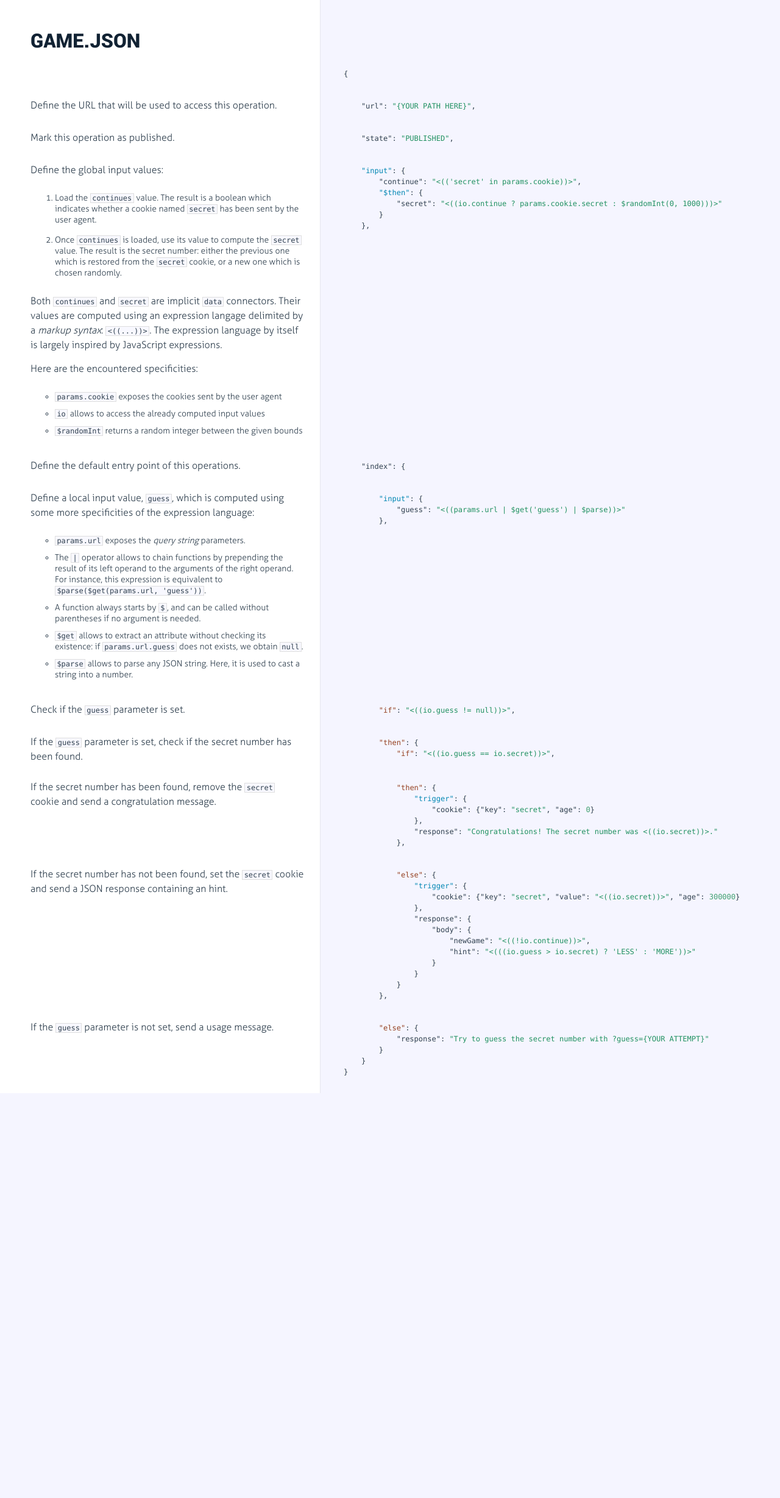
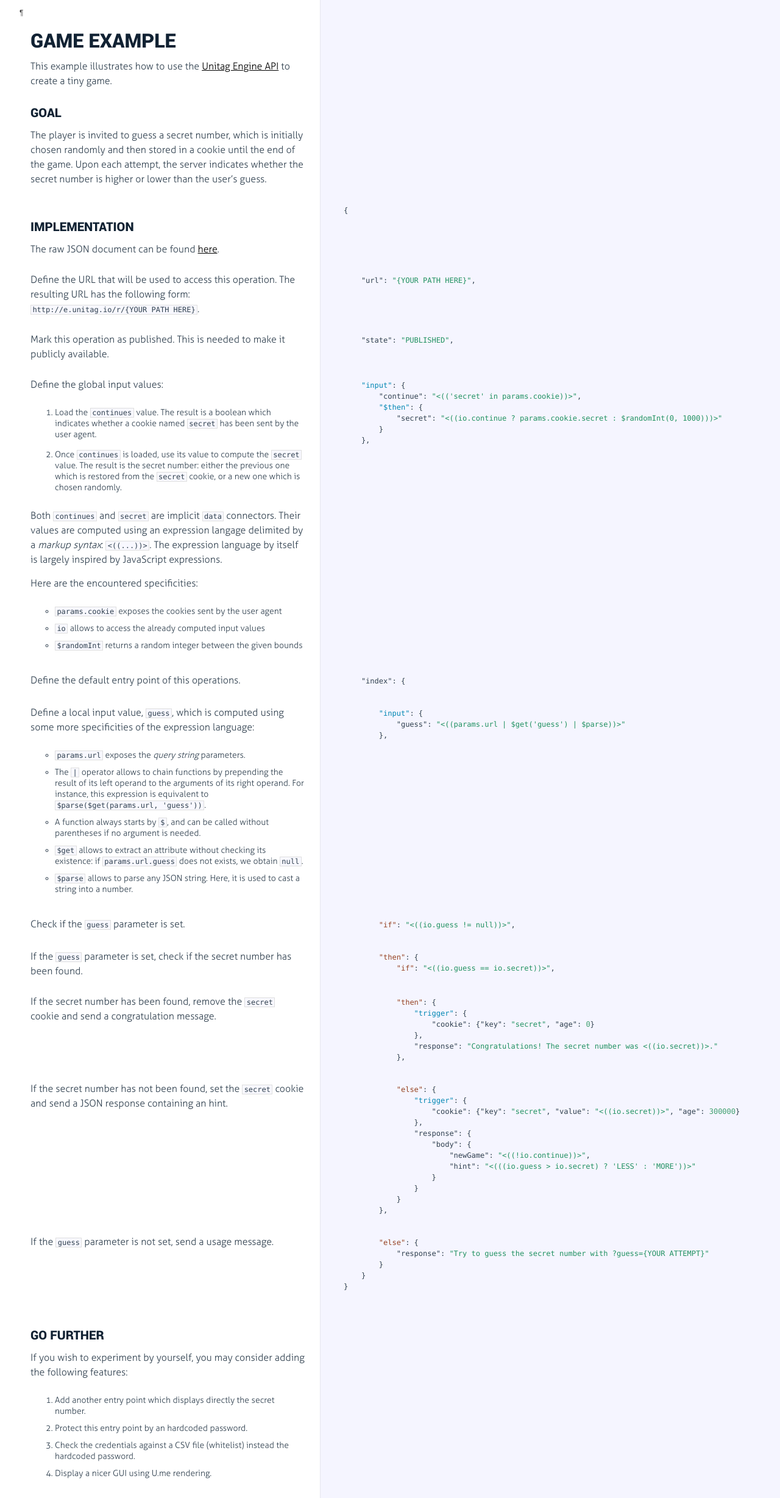
Before and after one commit to unitag/Engine-API, a plain HTML site: page examples/game.html in a window 1280 px wide. Shown: the whole page at 61% size. Before the commit the page ends 1793 px from the top, so only its background shows below. Drawn offline with Linux system fonts and the light colour scheme.

Commit message:
Updated the game example

```diff
--- a/examples/game.html
+++ b/examples/game.html
@@ -2,7 +2,7 @@
 
 <html>
 <head>
-  <title>game.json</title>
+  <title>Game example</title>
   <meta http-equiv="content-type" content="text/html; charset=UTF-8">
   <meta name="viewport" content="width=device-width, target-densitydpi=160dpi, initial-scale=1.0; maximum-scale=1.0; user-scalable=0;">
   <link rel="stylesheet" media="all" href="docco.css" />
@@ -13,12 +13,6 @@
 
     <ul class="sections">
 
-          <li id="title">
-              <div class="annotation">
-                  <h1>game.json</h1>
-              </div>
-          </li>
-
 
 
         <li id="section-1">
@@ -27,10 +21,13 @@
               <div class="pilwrap ">
                 <a class="pilcrow" href="#section-1">&#182;</a>
               </div>
+              <h1 id="game-example">Game example</h1>
+<p>This example illustrates how to use the <a href="http://unitag.github.io/Engine-API/api">Unitag Engine API</a> to create a tiny game.</p>
+<h2 id="goal">Goal</h2>
+<p>The player is invited to guess a secret number, which is initially chosen randomly and then stored in a cookie until the end of the game.
+Upon each attempt, the server indicates whether the secret number is higher or lower than the user’s guess.</p>
 
             </div>
-
-            <div class="content"><div class='highlight'><pre>{</pre></div></div>
 
         </li>
 
@@ -41,11 +38,12 @@
               <div class="pilwrap ">
                 <a class="pilcrow" href="#section-2">&#182;</a>
               </div>
-              <p>Define the URL that will be used to access this operation.</p>
+              <h2 id="implementation">Implementation</h2>
+<p>The raw JSON document can be found <a href="http://unitag.github.io/Engine-API/examples/game.json">here</a>.</p>
 
             </div>
 
-            <div class="content"><div class='highlight'><pre>    "url": <span class="hljs-string">"{YOUR PATH HERE}"</span>,</pre></div></div>
+            <div class="content"><div class='highlight'><pre>{</pre></div></div>
 
         </li>
 
@@ -56,11 +54,12 @@
               <div class="pilwrap ">
                 <a class="pilcrow" href="#section-3">&#182;</a>
               </div>
-              <p>Mark this operation as published.</p>
+              <p>Define the URL that will be used to access this operation.
+The resulting URL has the following form: <code>http://e.unitag.io/r/{YOUR PATH HERE}</code>.</p>
 
             </div>
 
-            <div class="content"><div class='highlight'><pre>    "state": <span class="hljs-string">"PUBLISHED"</span>,</pre></div></div>
+            <div class="content"><div class='highlight'><pre>    "url": <span class="hljs-string">"{YOUR PATH HERE}"</span>,</pre></div></div>
 
         </li>
 
@@ -70,6 +69,22 @@
 
               <div class="pilwrap ">
                 <a class="pilcrow" href="#section-4">&#182;</a>
+              </div>
+              <p>Mark this operation as published.
+This is needed to make it publicly available.</p>
+
+            </div>
+
+            <div class="content"><div class='highlight'><pre>    "state": <span class="hljs-string">"PUBLISHED"</span>,</pre></div></div>
+
+        </li>
+
+
+        <li id="section-5">
+            <div class="annotation">
+
+              <div class="pilwrap ">
+                <a class="pilcrow" href="#section-5">&#182;</a>
               </div>
               <p>Define the global input values:</p>
 <ol>
@@ -101,11 +116,11 @@ The expression language by itself is largely inspired by JavaScript expressions.
         </li>
 
 
-        <li id="section-5">
+        <li id="section-6">
             <div class="annotation">
 
               <div class="pilwrap ">
-                <a class="pilcrow" href="#section-5">&#182;</a>
+                <a class="pilcrow" href="#section-6">&#182;</a>
               </div>
               <p>Define the default entry point of this operations.</p>
 
@@ -116,16 +131,16 @@ The expression language by itself is largely inspired by JavaScript expressions.
         </li>
 
 
-        <li id="section-6">
+        <li id="section-7">
             <div class="annotation">
 
               <div class="pilwrap ">
-                <a class="pilcrow" href="#section-6">&#182;</a>
+                <a class="pilcrow" href="#section-7">&#182;</a>
               </div>
               <p>Define a local input value, <code>guess</code>, which is computed using some more specificities of the expression language:</p>
 <ul>
 <li><code>params.url</code> exposes the <em>query string</em> parameters.</li>
-<li>The <code>|</code> operator allows to chain functions by prepending the result of its left operand to the arguments of the right operand.
+<li>The <code>|</code> operator allows to chain functions by prepending the result of its left operand to the arguments of its right operand.
 For instance, this expression is equivalent to <code>$parse($get(params.url, &#39;guess&#39;))</code>.</li>
 <li>A function always starts by <code>$</code>, and can be called without parentheses if no argument is needed.</li>
 <li><code>$get</code> allows to extract an attribute without checking its existence: if <code>params.url.guess</code> does not exists, we obtain <code>null</code>.</li>
@@ -141,11 +156,11 @@ For instance, this expression is equivalent to <code>$parse($get(params.url, &#3
         </li>
 
 
-        <li id="section-7">
+        <li id="section-8">
             <div class="annotation">
 
               <div class="pilwrap ">
-                <a class="pilcrow" href="#section-7">&#182;</a>
+                <a class="pilcrow" href="#section-8">&#182;</a>
               </div>
               <p>Check if the <code>guess</code> parameter is set.</p>
 
@@ -156,11 +171,11 @@ For instance, this expression is equivalent to <code>$parse($get(params.url, &#3
         </li>
 
 
-        <li id="section-8">
+        <li id="section-9">
             <div class="annotation">
 
               <div class="pilwrap ">
-                <a class="pilcrow" href="#section-8">&#182;</a>
+                <a class="pilcrow" href="#section-9">&#182;</a>
               </div>
               <p>If the <code>guess</code> parameter is set, check if the secret number has been found.</p>
 
@@ -172,11 +187,11 @@ For instance, this expression is equivalent to <code>$parse($get(params.url, &#3
         </li>
 
 
-        <li id="section-9">
+        <li id="section-10">
             <div class="annotation">
 
               <div class="pilwrap ">
-                <a class="pilcrow" href="#section-9">&#182;</a>
+                <a class="pilcrow" href="#section-10">&#182;</a>
               </div>
               <p>If the secret number has been found, remove the <code>secret</code> cookie and send a congratulation message.</p>
 
@@ -192,11 +207,11 @@ For instance, this expression is equivalent to <code>$parse($get(params.url, &#3
         </li>
 
 
-        <li id="section-10">
+        <li id="section-11">
             <div class="annotation">
 
               <div class="pilwrap ">
-                <a class="pilcrow" href="#section-10">&#182;</a>
+                <a class="pilcrow" href="#section-11">&#182;</a>
               </div>
               <p>If the secret number has not been found, set the <code>secret</code> cookie and send a JSON response containing an hint.</p>
 
@@ -218,11 +233,11 @@ For instance, this expression is equivalent to <code>$parse($get(params.url, &#3
         </li>
 
 
-        <li id="section-11">
+        <li id="section-12">
             <div class="annotation">
 
               <div class="pilwrap ">
-                <a class="pilcrow" href="#section-11">&#182;</a>
+                <a class="pilcrow" href="#section-12">&#182;</a>
               </div>
               <p>If the <code>guess</code> parameter is not set, send a usage message.</p>
 
@@ -236,6 +251,26 @@ For instance, this expression is equivalent to <code>$parse($get(params.url, &#3
 
         </li>
 
+
+        <li id="section-13">
+            <div class="annotation">
+
+              <div class="pilwrap ">
+                <a class="pilcrow" href="#section-13">&#182;</a>
+              </div>
+              <h2 id="go-further">Go further</h2>
+<p>If you wish to experiment by yourself, you may consider adding the following features:</p>
+<ol>
+<li>Add another entry point which displays directly the secret number.</li>
+<li>Protect this entry point by an hardcoded password.</li>
+<li>Check the credentials against a CSV file (whitelist) instead the hardcoded password.</li>
+<li>Display a nicer GUI using U.me rendering.</li>
+</ol>
+
+            </div>
+
+        </li>
+
     </ul>
   </div>
 </body>
```
Also changed, not shown: examples/game.json (added, +39 -0 lines).
